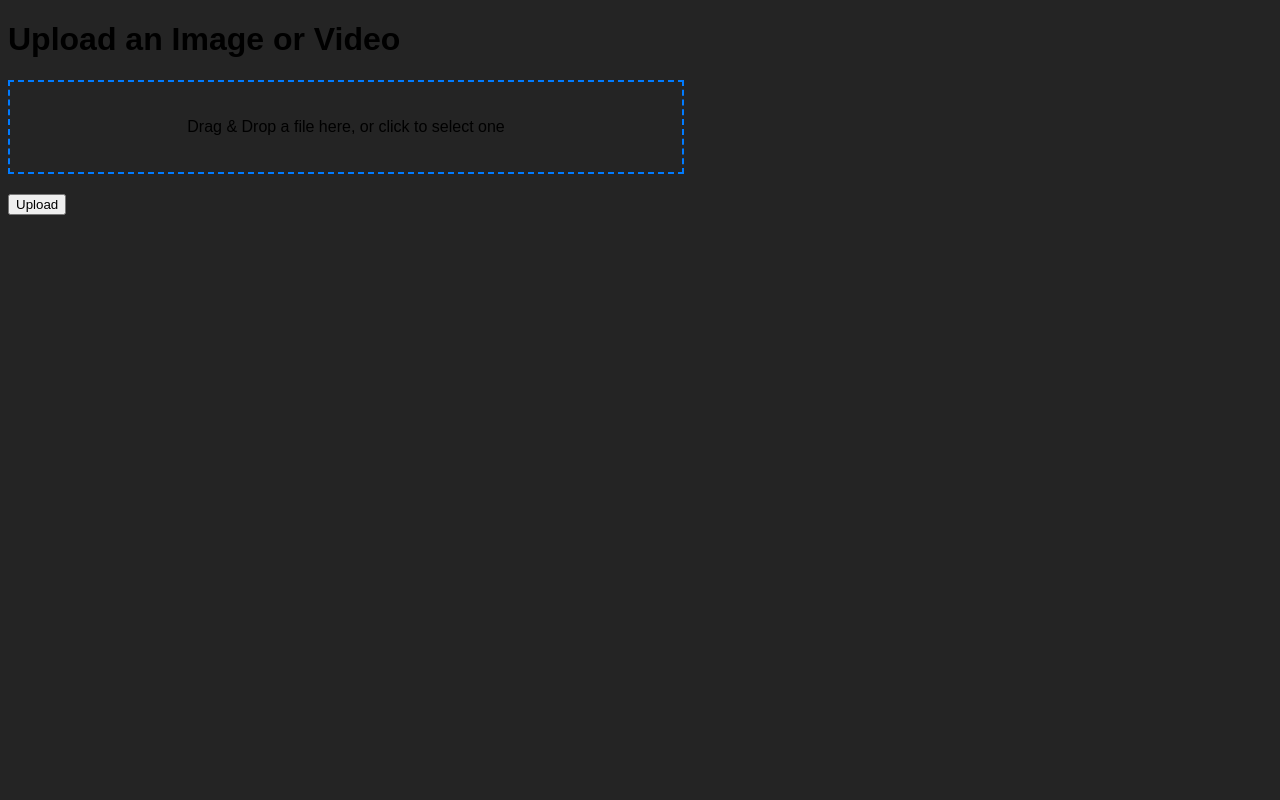
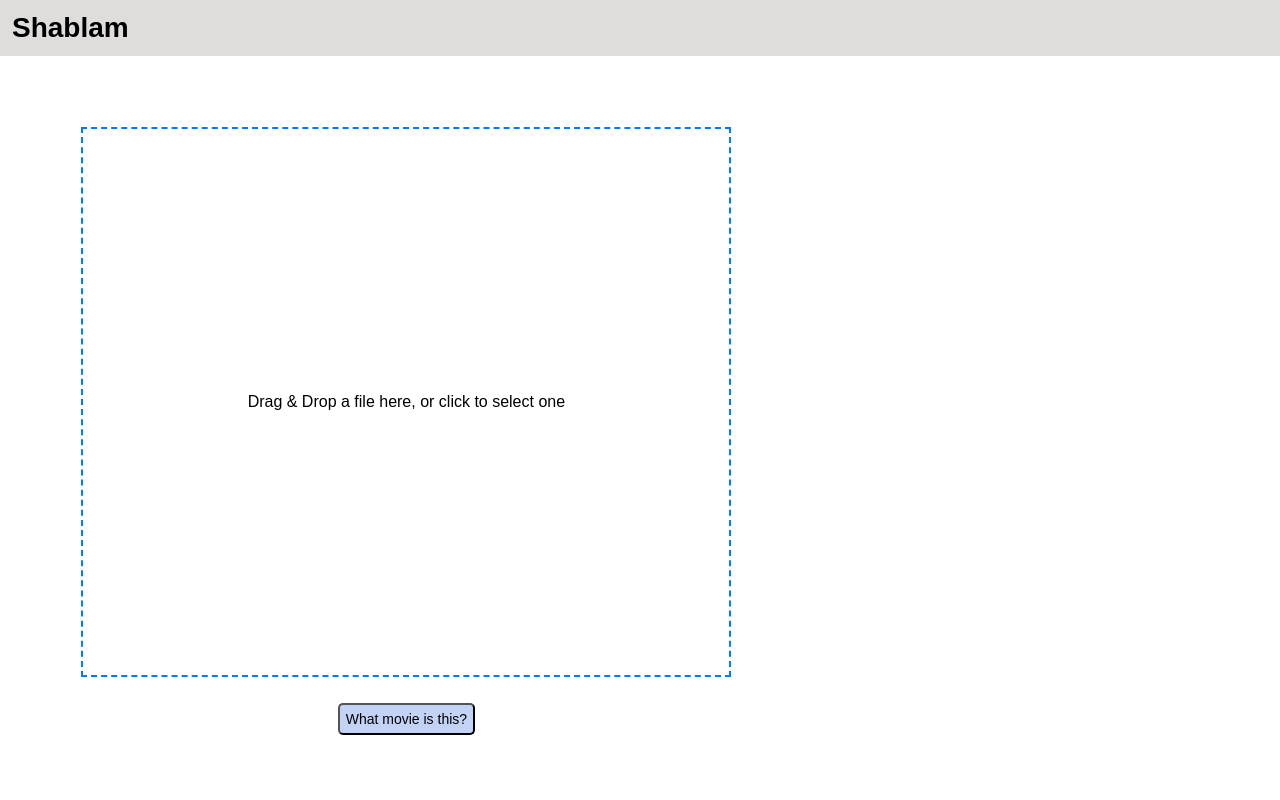
Before and after one commit to Captiosus510/shablam, a Flask app: page / in a window 1280 px wide. Run offline with Flask 3, Linux system fonts and the light colour scheme.

Commit message:
UPDATED WEBSITE

```diff
--- a/shablam/templates/index.html
+++ b/shablam/templates/index.html
@@ -5,77 +5,136 @@
     <meta name="viewport" content="width=device-width, initial-scale=1.0">
     <title>Movie Prediction</title>
     <style>
+        /* Reset default margin and padding */
+        * {
+            margin: 0;
+            padding: 0;
+            box-sizing: border-box;
+        }
+
         body {
-            background-color: #242424;
+            background-color: #ffffff;
             font-family: sans-serif;
+            display: flex;
+            flex-direction: column; /* Stack header and content vertically */
+            min-height: 100vh;
         }
+
+        header {
+            background-color: #dfdcdc;
+            width: 100%;
+            padding: 12px;
+        }
+
+        header h1 {
+            font-size: 28px;
+            margin: 0;
+        }
+
+        .content-group {
+            flex-grow: 1;
+            display: flex;
+            flex-direction: row;
+            align-items: center;
+        }
+
+        .content-input{
+            flex-grow: 1;
+            display: flex;
+            flex-direction: column;
+            align-items: center;
+            justify-content: center;
+            gap: 12px;
+        }
+
+        .content-output{
+            flex-grow: 1;
+            display: flex;
+            flex-direction: column;
+            gap: 12px;
+        }
+
         .drop-area {
-            height: 50%;
-            width: 50%;
+            width: 80%;
+            height: 550px;
             border: 2px dashed #007bff;
-            padding: 20px;
-            text-align: center;
-            font-size: 16px;
-            margin-bottom: 20px;
-            cursor: pointer;
+            display: flex;
+            align-items: center;     /* Center vertically */
+            justify-content: center;  /* Center horizontally */
+            text-align: center;       /* Center text within the box */
+            margin-top: 20px;
+            padding: 12px;
         }
+
         .drop-area.hover {
             border-color: #28a745;
             background-color: #e7f5e7;
         }
+
         .file-input {
             display: none; /* Hide the original file input */
+        }
+
+        .button {
+            font-size: 14px;
+            margin: 14px;
+            padding: 6px;
+            border-radius: 5px;
+            background-color: #c3d3f5;
         }
     </style>
 </head>
 <body>
-    <h1>Upload an Image or Video</h1>
+    <header>
+        <h1>Shablam</h1>
+    </header>
 
+    <div class="content-group">
+        <div class = "content-input">
             <!-- Drag and Drop Area -->
             <div id="drop-area" class="drop-area">
                 <p>Drag & Drop a file here, or click to select one</p>
                 <input type="file" name="file" id="file" class="file-input" required>
             </div>
 
-    <!-- Form to upload file -->
-    <form method="POST" enctype="multipart/form-data">
-        <input type="file" name="file" id="file-upload" class="file-input" required>
-        <button type="submit">Upload</button>
-    </form>
-
+            <button id="predict-movie-button" type="button" class="button">
+                What movie is this?
+            </button>
+        </div>
+        <div class="content-output">
             <!-- If a movie name was returned, display it -->
             {% if movie_name %}
                 <h2>Predicted Movie: {{ movie_name }}</h2>
             {% endif %}
+        </div>
+
+    </div>
 
     <script>
         // JavaScript to handle drag-and-drop functionality
         const dropArea = document.getElementById("drop-area");
         const fileInput = document.getElementById("file-upload");
 
-        // When the user drags a file over the drop area
+        // Handle drag events for file input
         dropArea.addEventListener("dragover", (event) => {
-            event.preventDefault();  // Prevent the default behavior (prevent the file from being opened)
+            event.preventDefault();
             dropArea.classList.add("hover");
         });
 
-        // When the user drags a file out of the drop area
         dropArea.addEventListener("dragleave", () => {
             dropArea.classList.remove("hover");
         });
 
-        // When the user drops a file
         dropArea.addEventListener("drop", (event) => {
-            event.preventDefault();  // Prevent the default behavior (e.g., file opening)
+            event.preventDefault();
             dropArea.classList.remove("hover");
 
             const files = event.dataTransfer.files;
             if (files.length > 0) {
-                fileInput.files = files;  // Programmatically set the file input's files to the dropped files
+                fileInput.files = files;
             }
         });
 
-        // When the user clicks on the drop area, simulate a file input click
         dropArea.addEventListener("click", () => {
             fileInput.click();
         });
```
Lines whose indentation alone changed are shown as unchanged.
